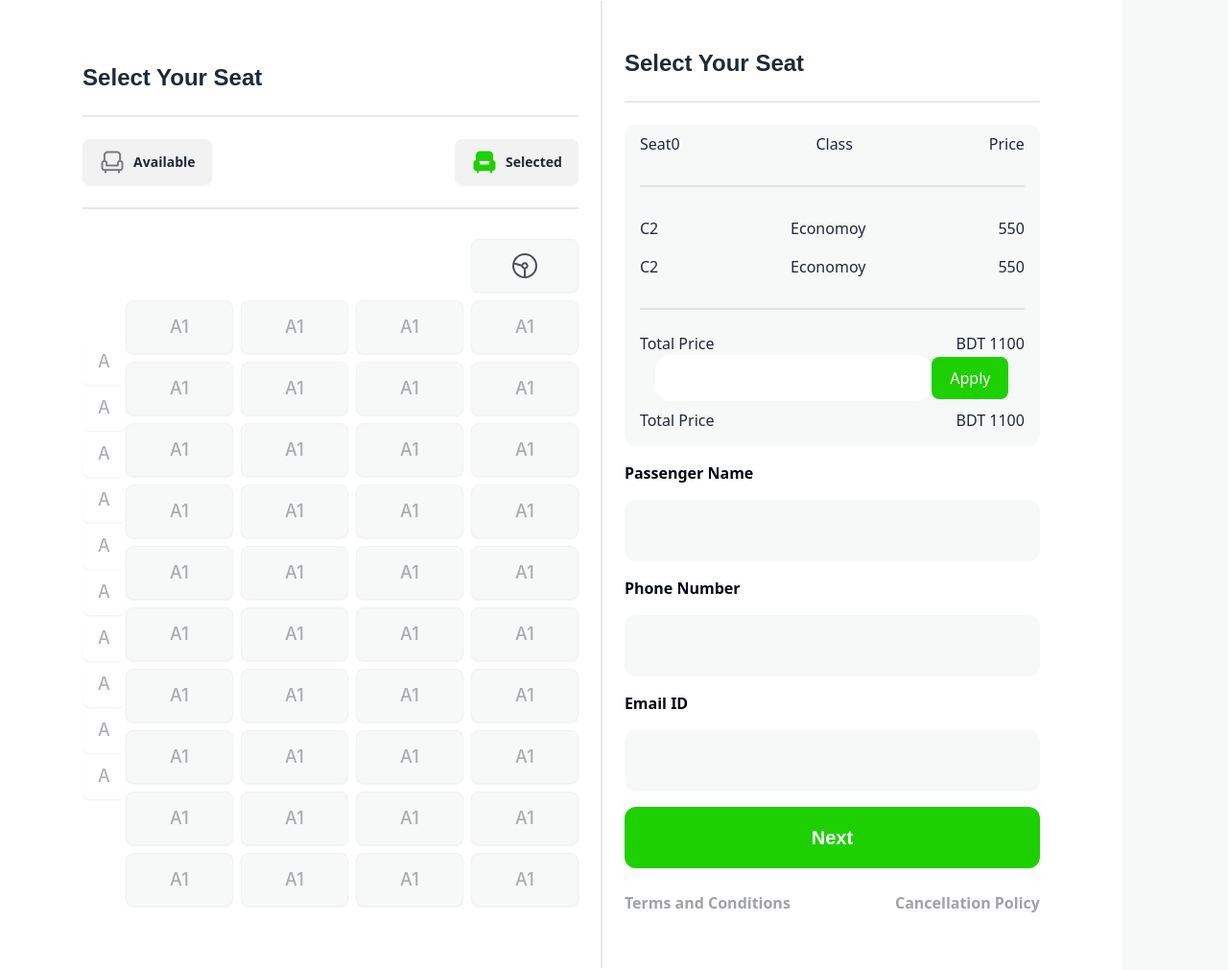
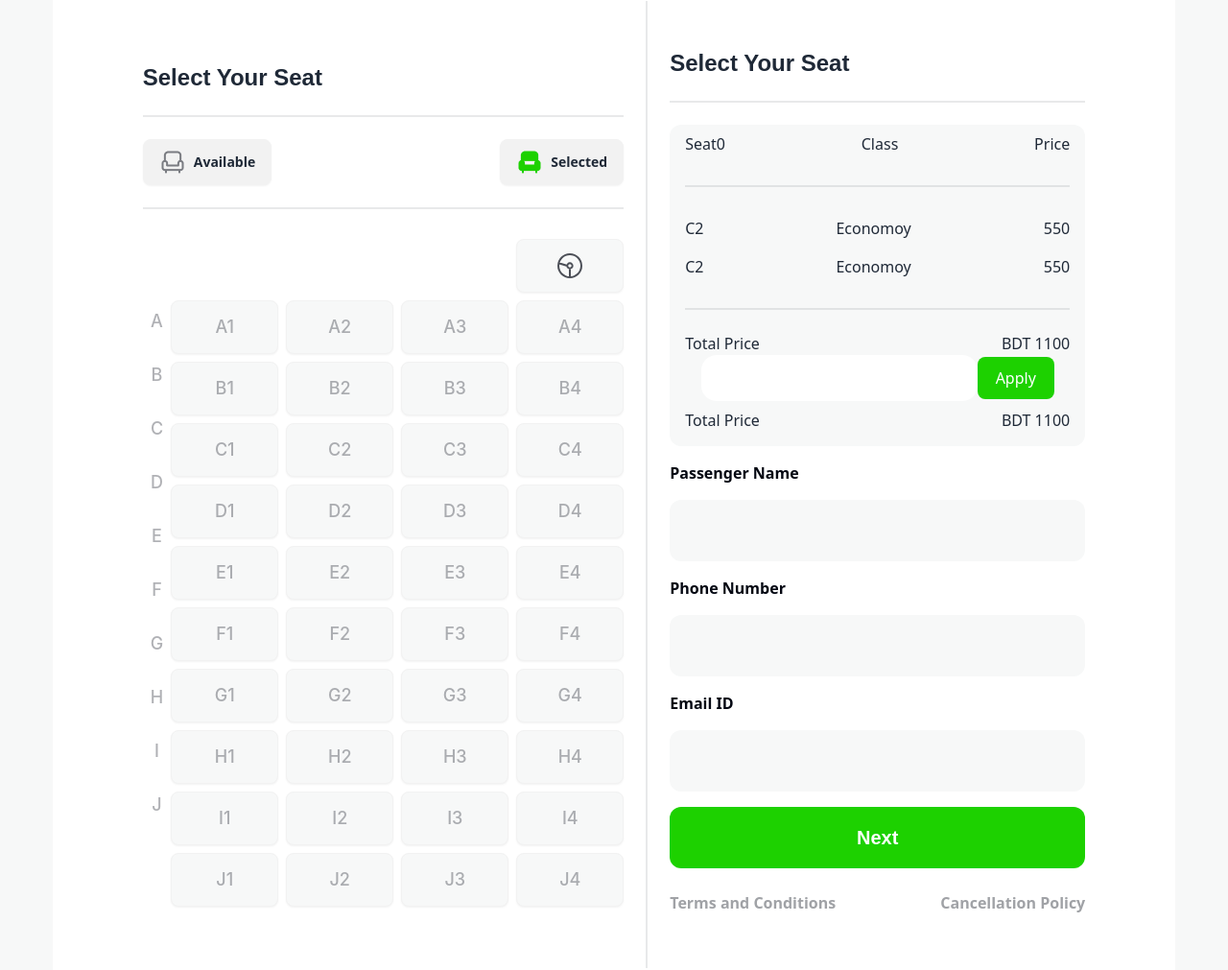
Before and after one commit to amitksarker/Assignment-5, a plain HTML site: page index.html in a window 1280 px wide. Shown: the part 1883-2894 px from the top of the page at 96% size. Drawn offline with nearby package versions, Linux system fonts and the light colour scheme.

Commit message:
added Success part

```diff
--- a/index.html
+++ b/index.html
@@ -16,7 +16,7 @@
 
 
 
-<body class="w-1440px">
+<body class="">
   <main class="">
     <!--  NavBar Started   -->
     <div class="navbar bg-base-100">
@@ -150,7 +150,7 @@
       <!-- Artboard Started-->
 <div class="bg-[#F7F8F8] border-[#1DD100] border-solid border-t-2 rounded-t-3xl w-1440 h-2208">
 
-  <div class="">
+  <div class="flex flex-col items-center">
     <div class="flex flex-col items-center p-4">
       <h1 class="font-Raleway font-bold text-4xl text-[#030712] p-4">P.H Paribahan</h1>
       <p class="font-Inter font-normal text-lg text-[#03071260]">Yes, you can run unit tests and view the results directly within the app. The integrated<br>testing features allow for a streamlined .</p>
@@ -284,36 +284,16 @@
 </div>
 <div class="flex justify-center items-center">
   <div class="flex flex-col justify-between items-center">
-    <button class="btn bg-inherit border-none font-Inter font-medium text-lg text-[#03071250]">
-      A
-    </button>
-    <button class="btn bg-inherit border-none font-Inter font-medium text-lg text-[#03071250]">
-      A
-    </button>
-    <button class="btn bg-inherit border-none font-Inter font-medium text-lg text-[#03071250]">
-      A
-    </button>
-    <button class="btn bg-inherit border-none font-Inter font-medium text-lg text-[#03071250]">
-      A
-    </button>
-    <button class="btn bg-inherit border-none font-Inter font-medium text-lg text-[#03071250]">
-      A
-    </button>
-    <button class="btn bg-inherit border-none font-Inter font-medium text-lg text-[#03071250]">
-      A
-    </button>
-    <button class="btn bg-inherit border-none font-Inter font-medium text-lg text-[#03071250]">
-      A
-    </button>
-    <button class="btn bg-inherit border-none font-Inter font-medium text-lg text-[#03071250]">
-      A
-    </button>
-    <button class="btn bg-inherit border-none font-Inter font-medium text-lg text-[#03071250]">
-      A
-    </button>
-    <button class="btn bg-inherit border-none font-Inter font-medium text-lg text-[#03071250]">
-      A
-    </button>
+    <p class="bg-inherit border-none font-Inter font-medium text-lg text-[#03071250] h-14 p-2"> A </p>
+    <p class="bg-inherit border-none font-Inter font-medium text-lg text-[#03071250] h-14 p-2"> B </p>
+    <p class="bg-inherit border-none font-Inter font-medium text-lg text-[#03071250] h-14 p-2"> C </p>
+    <p class="bg-inherit border-none font-Inter font-medium text-lg text-[#03071250] h-14 p-2"> D </p>
+    <p class="bg-inherit border-none font-Inter font-medium text-lg text-[#03071250] h-14 p-2"> E </p>
+    <p class="bg-inherit border-none font-Inter font-medium text-lg text-[#03071250] h-14 p-2"> F </p>
+    <p class="bg-inherit border-none font-Inter font-medium text-lg text-[#03071250] h-14 p-2"> G </p>
+    <p class="bg-inherit border-none font-Inter font-medium text-lg text-[#03071250] h-14 p-2"> H </p>
+    <p class="bg-inherit border-none font-Inter font-medium text-lg text-[#03071250] h-14 p-2"> I </p>
+    <p class="bg-inherit border-none font-Inter font-medium text-lg text-[#03071250] h-14 p-2"> J </p>
 
   </div>
   <div class="flex flex-col items-end">
@@ -324,45 +304,45 @@
     </div>
     <div class="grid grid-cols-4 gap-2">
       <button class="btn w-28 h-14 bg-[#F7F8F8] text-[#03071250] font-Inter font-medium text-lg"> A1</button>
-      <button class="btn w-28 h-14 bg-[#F7F8F8] text-[#03071250] font-Inter font-medium text-lg"> A1</button>
-      <button class="btn w-28 h-14 bg-[#F7F8F8] text-[#03071250] font-Inter font-medium text-lg"> A1</button>
-      <button class="btn w-28 h-14 bg-[#F7F8F8] text-[#03071250] font-Inter font-medium text-lg"> A1</button>
-      <button class="btn w-28 h-14 bg-[#F7F8F8] text-[#03071250] font-Inter font-medium text-lg"> A1</button>
-      <button class="btn w-28 h-14 bg-[#F7F8F8] text-[#03071250] font-Inter font-medium text-lg"> A1</button>
-      <button class="btn w-28 h-14 bg-[#F7F8F8] text-[#03071250] font-Inter font-medium text-lg"> A1</button>
-      <button class="btn w-28 h-14 bg-[#F7F8F8] text-[#03071250] font-Inter font-medium text-lg"> A1</button>
-      <button class="btn w-28 h-14 bg-[#F7F8F8] text-[#03071250] font-Inter font-medium text-lg"> A1</button>
-      <button class="btn w-28 h-14 bg-[#F7F8F8] text-[#03071250] font-Inter font-medium text-lg"> A1</button>
-      <button class="btn w-28 h-14 bg-[#F7F8F8] text-[#03071250] font-Inter font-medium text-lg"> A1</button>
-      <button class="btn w-28 h-14 bg-[#F7F8F8] text-[#03071250] font-Inter font-medium text-lg"> A1</button>
-      <button class="btn w-28 h-14 bg-[#F7F8F8] text-[#03071250] font-Inter font-medium text-lg"> A1</button>
-      <button class="btn w-28 h-14 bg-[#F7F8F8] text-[#03071250] font-Inter font-medium text-lg"> A1</button>
-      <button class="btn w-28 h-14 bg-[#F7F8F8] text-[#03071250] font-Inter font-medium text-lg"> A1</button>
-      <button class="btn w-28 h-14 bg-[#F7F8F8] text-[#03071250] font-Inter font-medium text-lg"> A1</button>
-      <button class="btn w-28 h-14 bg-[#F7F8F8] text-[#03071250] font-Inter font-medium text-lg"> A1</button>
-      <button class="btn w-28 h-14 bg-[#F7F8F8] text-[#03071250] font-Inter font-medium text-lg"> A1</button>
-      <button class="btn w-28 h-14 bg-[#F7F8F8] text-[#03071250] font-Inter font-medium text-lg"> A1</button>
-      <button class="btn w-28 h-14 bg-[#F7F8F8] text-[#03071250] font-Inter font-medium text-lg"> A1</button>
-      <button class="btn w-28 h-14 bg-[#F7F8F8] text-[#03071250] font-Inter font-medium text-lg"> A1</button>
-      <button class="btn w-28 h-14 bg-[#F7F8F8] text-[#03071250] font-Inter font-medium text-lg"> A1</button>
-      <button class="btn w-28 h-14 bg-[#F7F8F8] text-[#03071250] font-Inter font-medium text-lg"> A1</button>
-      <button class="btn w-28 h-14 bg-[#F7F8F8] text-[#03071250] font-Inter font-medium text-lg"> A1</button>
-      <button class="btn w-28 h-14 bg-[#F7F8F8] text-[#03071250] font-Inter font-medium text-lg"> A1</button>
-      <button class="btn w-28 h-14 bg-[#F7F8F8] text-[#03071250] font-Inter font-medium text-lg"> A1</button>
-      <button class="btn w-28 h-14 bg-[#F7F8F8] text-[#03071250] font-Inter font-medium text-lg"> A1</button>
-      <button class="btn w-28 h-14 bg-[#F7F8F8] text-[#03071250] font-Inter font-medium text-lg"> A1</button>
-      <button class="btn w-28 h-14 bg-[#F7F8F8] text-[#03071250] font-Inter font-medium text-lg"> A1</button>
-      <button class="btn w-28 h-14 bg-[#F7F8F8] text-[#03071250] font-Inter font-medium text-lg"> A1</button>
-      <button class="btn w-28 h-14 bg-[#F7F8F8] text-[#03071250] font-Inter font-medium text-lg"> A1</button>
-      <button class="btn w-28 h-14 bg-[#F7F8F8] text-[#03071250] font-Inter font-medium text-lg"> A1</button>
-      <button class="btn w-28 h-14 bg-[#F7F8F8] text-[#03071250] font-Inter font-medium text-lg"> A1</button>
-      <button class="btn w-28 h-14 bg-[#F7F8F8] text-[#03071250] font-Inter font-medium text-lg"> A1</button>
-      <button class="btn w-28 h-14 bg-[#F7F8F8] text-[#03071250] font-Inter font-medium text-lg"> A1</button>
-      <button class="btn w-28 h-14 bg-[#F7F8F8] text-[#03071250] font-Inter font-medium text-lg"> A1</button>
-      <button class="btn w-28 h-14 bg-[#F7F8F8] text-[#03071250] font-Inter font-medium text-lg"> A1</button>
-      <button class="btn w-28 h-14 bg-[#F7F8F8] text-[#03071250] font-Inter font-medium text-lg"> A1</button>
-      <button class="btn w-28 h-14 bg-[#F7F8F8] text-[#03071250] font-Inter font-medium text-lg"> A1</button>
-      <button class="btn w-28 h-14 bg-[#F7F8F8] text-[#03071250] font-Inter font-medium text-lg"> A1</button>
+      <button class="btn w-28 h-14 bg-[#F7F8F8] text-[#03071250] font-Inter font-medium text-lg"> A2</button>
+      <button class="btn w-28 h-14 bg-[#F7F8F8] text-[#03071250] font-Inter font-medium text-lg"> A3</button>
+      <button class="btn w-28 h-14 bg-[#F7F8F8] text-[#03071250] font-Inter font-medium text-lg"> A4</button>
+      <button class="btn w-28 h-14 bg-[#F7F8F8] text-[#03071250] font-Inter font-medium text-lg"> B1</button>
+      <button class="btn w-28 h-14 bg-[#F7F8F8] text-[#03071250] font-Inter font-medium text-lg"> B2</button>
+      <button class="btn w-28 h-14 bg-[#F7F8F8] text-[#03071250] font-Inter font-medium text-lg"> B3</button>
+      <button class="btn w-28 h-14 bg-[#F7F8F8] text-[#03071250] font-Inter font-medium text-lg"> B4</button>
+      <button class="btn w-28 h-14 bg-[#F7F8F8] text-[#03071250] font-Inter font-medium text-lg"> C1</button>
+      <button class="btn w-28 h-14 bg-[#F7F8F8] text-[#03071250] font-Inter font-medium text-lg"> C2</button>
+      <button class="btn w-28 h-14 bg-[#F7F8F8] text-[#03071250] font-Inter font-medium text-lg"> C3</button>
+      <button class="btn w-28 h-14 bg-[#F7F8F8] text-[#03071250] font-Inter font-medium text-lg"> C4</button>
+      <button class="btn w-28 h-14 bg-[#F7F8F8] text-[#03071250] font-Inter font-medium text-lg"> D1</button>
+      <button class="btn w-28 h-14 bg-[#F7F8F8] text-[#03071250] font-Inter font-medium text-lg"> D2</button>
+      <button class="btn w-28 h-14 bg-[#F7F8F8] text-[#03071250] font-Inter font-medium text-lg"> D3</button>
+      <button class="btn w-28 h-14 bg-[#F7F8F8] text-[#03071250] font-Inter font-medium text-lg"> D4</button>
+      <button class="btn w-28 h-14 bg-[#F7F8F8] text-[#03071250] font-Inter font-medium text-lg"> E1</button>
+      <button class="btn w-28 h-14 bg-[#F7F8F8] text-[#03071250] font-Inter font-medium text-lg"> E2</button>
+      <button class="btn w-28 h-14 bg-[#F7F8F8] text-[#03071250] font-Inter font-medium text-lg"> E3</button>
+      <button class="btn w-28 h-14 bg-[#F7F8F8] text-[#03071250] font-Inter font-medium text-lg"> E4</button>
+      <button class="btn w-28 h-14 bg-[#F7F8F8] text-[#03071250] font-Inter font-medium text-lg"> F1</button>
+      <button class="btn w-28 h-14 bg-[#F7F8F8] text-[#03071250] font-Inter font-medium text-lg"> F2</button>
+      <button class="btn w-28 h-14 bg-[#F7F8F8] text-[#03071250] font-Inter font-medium text-lg"> F3</button>
+      <button class="btn w-28 h-14 bg-[#F7F8F8] text-[#03071250] font-Inter font-medium text-lg"> F4</button>
+      <button class="btn w-28 h-14 bg-[#F7F8F8] text-[#03071250] font-Inter font-medium text-lg"> G1</button>
+      <button class="btn w-28 h-14 bg-[#F7F8F8] text-[#03071250] font-Inter font-medium text-lg"> G2</button>
+      <button class="btn w-28 h-14 bg-[#F7F8F8] text-[#03071250] font-Inter font-medium text-lg"> G3</button>
+      <button class="btn w-28 h-14 bg-[#F7F8F8] text-[#03071250] font-Inter font-medium text-lg"> G4</button>
+      <button class="btn w-28 h-14 bg-[#F7F8F8] text-[#03071250] font-Inter font-medium text-lg"> H1</button>
+      <button class="btn w-28 h-14 bg-[#F7F8F8] text-[#03071250] font-Inter font-medium text-lg"> H2</button>
+      <button class="btn w-28 h-14 bg-[#F7F8F8] text-[#03071250] font-Inter font-medium text-lg"> H3</button>
+      <button class="btn w-28 h-14 bg-[#F7F8F8] text-[#03071250] font-Inter font-medium text-lg"> H4</button>
+      <button class="btn w-28 h-14 bg-[#F7F8F8] text-[#03071250] font-Inter font-medium text-lg"> I1</button>
+      <button class="btn w-28 h-14 bg-[#F7F8F8] text-[#03071250] font-Inter font-medium text-lg"> I2</button>
+      <button class="btn w-28 h-14 bg-[#F7F8F8] text-[#03071250] font-Inter font-medium text-lg"> I3</button>
+      <button class="btn w-28 h-14 bg-[#F7F8F8] text-[#03071250] font-Inter font-medium text-lg"> I4</button>
+      <button class="btn w-28 h-14 bg-[#F7F8F8] text-[#03071250] font-Inter font-medium text-lg"> J1</button>
+      <button class="btn w-28 h-14 bg-[#F7F8F8] text-[#03071250] font-Inter font-medium text-lg"> J2</button>
+      <button class="btn w-28 h-14 bg-[#F7F8F8] text-[#03071250] font-Inter font-medium text-lg"> J3</button>
+      <button class="btn w-28 h-14 bg-[#F7F8F8] text-[#03071250] font-Inter font-medium text-lg"> J4</button>
     </div>
   </div>
 </div>
@@ -470,6 +450,25 @@
       </footer>
       <!-- footer Ended -->
   </main>
+  <!-- Success Modal Frame -->
+  <div class="bg-[#F7F8F8] min-w-full max-h-full">
+    <div class="flex justify-center items-center">
+      <div class="w-[718px] h-[481px] bg-[#ffffff] rounded-2xl">
+        <div class="flex flex-col items-center">
+          <div class="pt-8">
+            <img src="images/success.png" alt="">
+          </div>
+          <h1 class="font-Raleway font-bold text-2xl text-[#27AE60] py-6">SUCCESS</h1>
+          <p class="font-Raleway font-semibold text-xl">Thank you for Booking Our Bus Seats.</p>
+          <p class="font-Raleway font-semibold text-xl">We are working hard to find the best service and deals for you.</p>
+          <p class="font-Raleway font-medium text-lg text-[4A4A4A] py-2">Shortly you will find a confirmation in your email.</p>
+          <button class="btn w-[300px] h-[55.99px] bg-[#27AE60] rounded-full font-Raleway font-semibold text-lg text-white">
+            Continue
+          </button>
+        </div>
+      </div>
+    </div>
+  </div>
 
 </body>
 </html>
```
